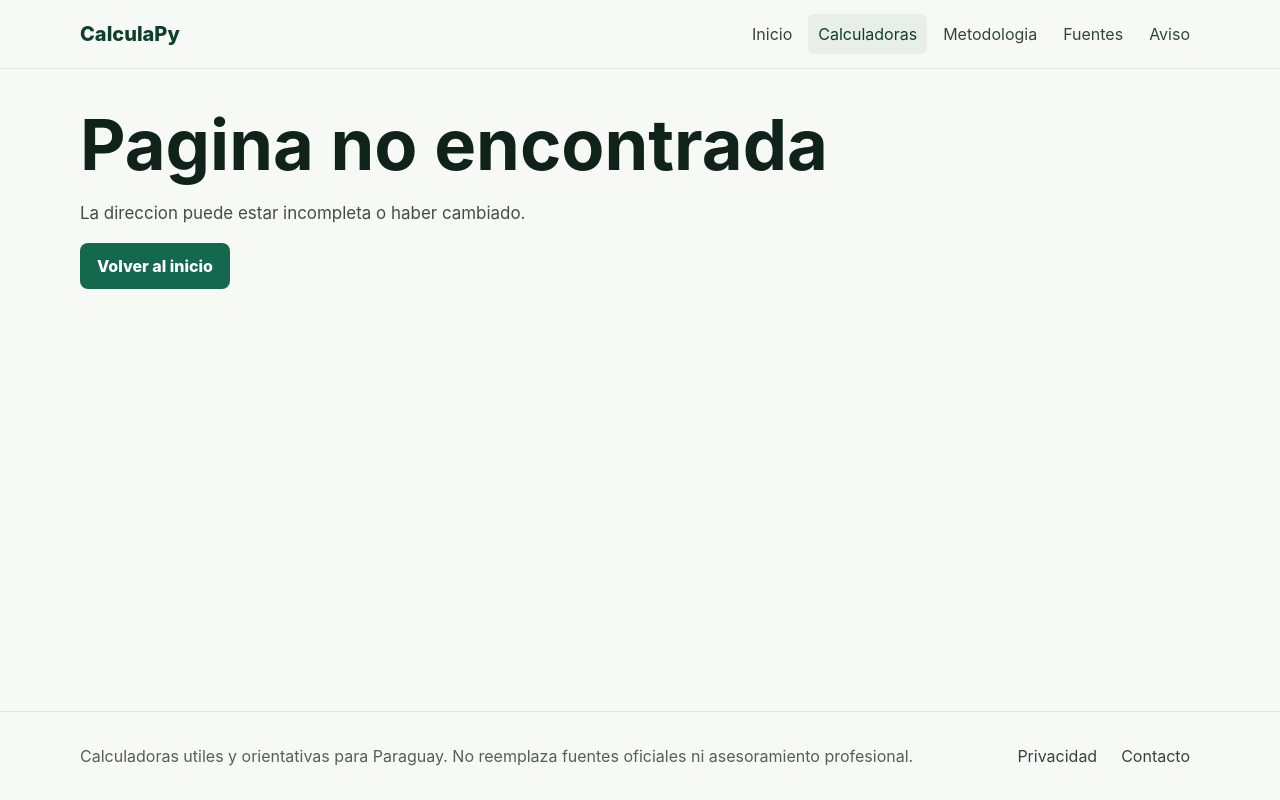
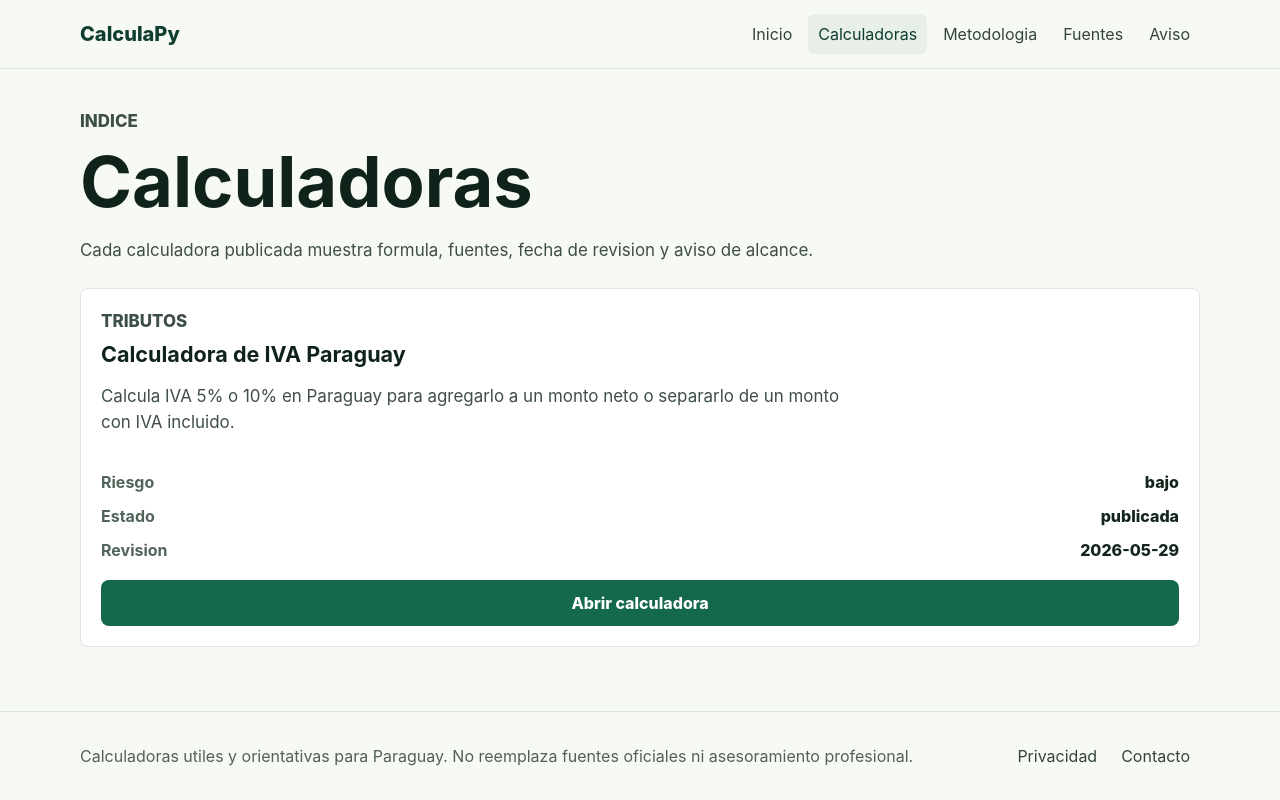
Before and after one commit to Code9029py/CalculaPy, a React (Vite) app: page /calculadoras in a window 1280 px wide. Built offline with nearby package versions, Linux system fonts and the light colour scheme.

Commit message:
feat: add calculator registry and calculators index

```diff
--- a/src/app/App.tsx
+++ b/src/app/App.tsx
@@ -3,12 +3,16 @@ import { Route, Routes } from "react-router-dom";
 import { SiteLayout } from "../components/layout/SiteLayout";
 import { HomePage } from "../pages/HomePage";
 import { NotFoundPage } from "../pages/NotFoundPage";
+import { CalculatorsIndexPage } from "../pages/calculators/CalculatorsIndexPage";
+import { IvaPage } from "../pages/calculators/IvaPage";
 
 export function App() {
   return (
     <SiteLayout>
       <Routes>
         <Route path="/" element={<HomePage />} />
+        <Route path="/calculadoras" element={<CalculatorsIndexPage />} />
+        <Route path="/calculadoras/iva" element={<IvaPage />} />
         <Route path="*" element={<NotFoundPage />} />
       </Routes>
     </SiteLayout>
--- /dev/null
+++ b/src/calculators/iva/metadata.ts
@@ -0,0 +1,12 @@
+import type { CalculatorMetadata } from "../types";
+
+export const ivaMetadata: CalculatorMetadata = {
+  title: "Calculadora de IVA Paraguay",
+  description:
+    "Calcula IVA 5% o 10% en Paraguay para agregarlo a un monto neto o separarlo de un monto con IVA incluido.",
+  slug: "iva",
+  category: "Tributos",
+  riskLevel: "bajo",
+  status: "publicada",
+  lastReviewedAt: "2026-05-29"
+};
--- /dev/null
+++ b/src/calculators/registry.ts
@@ -0,0 +1,8 @@
+import { ivaMetadata } from "./iva/metadata";
+import type { CalculatorMetadata } from "./types";
+
+export const calculatorRegistry: CalculatorMetadata[] = [ivaMetadata];
+
+export function getCalculatorPath(calculator: CalculatorMetadata) {
+  return `/calculadoras/${calculator.slug}`;
+}
--- /dev/null
+++ b/src/calculators/types.ts
@@ -0,0 +1,13 @@
+export type CalculatorRiskLevel = "bajo" | "medio" | "alto";
+
+export type CalculatorStatus = "publicada" | "borrador" | "revision-pendiente";
+
+export type CalculatorMetadata = {
+  title: string;
+  description: string;
+  slug: string;
+  category: string;
+  riskLevel: CalculatorRiskLevel;
+  status: CalculatorStatus;
+  lastReviewedAt: string;
+};
--- /dev/null
+++ b/src/pages/calculators/CalculatorsIndexPage.tsx
@@ -0,0 +1,59 @@
+import { Link } from "react-router-dom";
+
+import { calculatorRegistry, getCalculatorPath } from "../../calculators/registry";
+import { PageMeta } from "../../components/PageMeta";
+
+export function CalculatorsIndexPage() {
+  return (
+    <section className="page">
+      <PageMeta
+        title="Calculadoras para Paraguay | CalculaPy"
+        description="Indice de calculadoras orientativas para Paraguay con formulas, fuentes y fecha de revision."
+      />
+      <div className="page__content">
+        <div className="section-heading">
+          <p className="eyebrow">Indice</p>
+          <h1>Calculadoras</h1>
+          <p>
+            Cada calculadora publicada muestra formula, fuentes, fecha de
+            revision y aviso de alcance.
+          </p>
+        </div>
+
+        <div className="calculator-grid">
+          {calculatorRegistry.map((calculator) => (
+            <article className="calculator-card" key={calculator.slug}>
+              <div>
+                <p className="calculator-card__category">
+                  {calculator.category}
+                </p>
+                <h2>{calculator.title}</h2>
+                <p>{calculator.description}</p>
+              </div>
+              <dl className="metadata-list">
+                <div>
+                  <dt>Riesgo</dt>
+                  <dd>{calculator.riskLevel}</dd>
+                </div>
+                <div>
+                  <dt>Estado</dt>
+                  <dd>{calculator.status}</dd>
+                </div>
+                <div>
+                  <dt>Revision</dt>
+                  <dd>{calculator.lastReviewedAt}</dd>
+                </div>
+              </dl>
+              <Link
+                className="button button--primary"
+                to={getCalculatorPath(calculator)}
+              >
+                Abrir calculadora
+              </Link>
+            </article>
+          ))}
+        </div>
+      </div>
+    </section>
+  );
+}
--- /dev/null
+++ b/src/pages/calculators/IvaPage.tsx
@@ -0,0 +1,19 @@
+import { PageMeta } from "../../components/PageMeta";
+import { ivaMetadata } from "../../calculators/iva/metadata";
+
+export function IvaPage() {
+  return (
+    <section className="page">
+      <PageMeta
+        title={`${ivaMetadata.title} | CalculaPy`}
+        description={ivaMetadata.description}
+      />
+      <div className="page__content prose">
+        <p className="eyebrow">{ivaMetadata.category}</p>
+        <h1>{ivaMetadata.title}</h1>
+        <p>{ivaMetadata.description}</p>
+        <p>La calculadora interactiva se implementa en el siguiente bloque.</p>
+      </div>
+    </section>
+  );
+}
--- a/src/styles/global.css
+++ b/src/styles/global.css
@@ -146,7 +146,9 @@ h3 {
 }
 
 .hero__lead,
-.prose p {
+.prose p,
+.section-heading p,
+.calculator-card p {
   color: #3e4f45;
   font-size: 1.06rem;
   max-width: 70ch;
@@ -213,6 +215,65 @@ h3 {
   gap: 4px;
 }
 
+.section-heading {
+  margin-bottom: 24px;
+  max-width: 780px;
+}
+
+.calculator-grid {
+  display: grid;
+  gap: 16px;
+  grid-template-columns: repeat(auto-fit, minmax(min(100%, 280px), 1fr));
+}
+
+.calculator-card {
+  background: #ffffff;
+  border: 1px solid #dce6df;
+  border-radius: 8px;
+  display: flex;
+  flex-direction: column;
+  gap: 18px;
+  justify-content: space-between;
+  padding: 20px;
+}
+
+.calculator-card h2 {
+  font-size: 1.35rem;
+  margin-top: 0;
+}
+
+.calculator-card__category {
+  color: #2e6b55;
+  font-size: 0.84rem;
+  font-weight: 800;
+  margin: 0 0 8px;
+  text-transform: uppercase;
+}
+
+.metadata-list {
+  display: grid;
+  gap: 10px;
+  margin: 0;
+}
+
+.metadata-list div {
+  display: flex;
+  justify-content: space-between;
+  gap: 12px;
+}
+
+.metadata-list dt {
+  color: #52645a;
+  font-weight: 700;
+}
+
+.metadata-list dd {
+  color: #14251c;
+  font-weight: 800;
+  margin: 0;
+  text-align: right;
+}
+
 @media (max-width: 720px) {
   .site-header__inner,
   .site-footer__inner {
```
